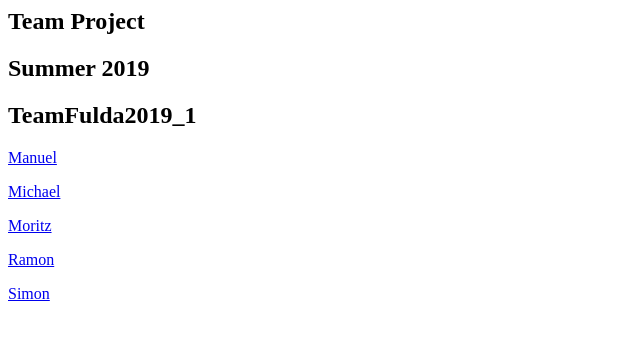
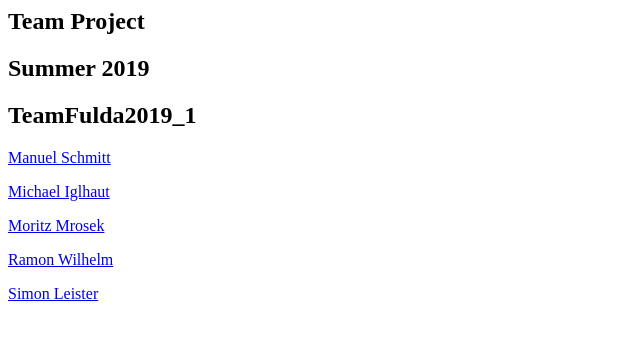
Before and after one commit to elsen1337/TeamFulda2019_1, a PHP site: page / in a window 1280 px wide. Shown: the top 340 px of the page, without its empty margins (0-640 px from the left). Run offline with PHP 8.4, Linux system fonts and the light colour scheme.

Commit message:
Added surnames.

```diff
--- a/index.php
+++ b/index.php
@@ -14,7 +14,7 @@
 //$directory = "C:/Users/fdai3744/Desktop/testing/";
 $directory = "./";
 $phpfiles = glob($directory . "*.html");
-$names = ["Manuel", "Michael", "Moritz", "Ramon", "Simon"];
+$names = ["Manuel Schmitt", "Michael Iglhaut", "Moritz Mrosek", "Ramon Wilhelm", "Simon Leister"];
 //$arrayLength = count($names);
 $i = 0;
 
```
